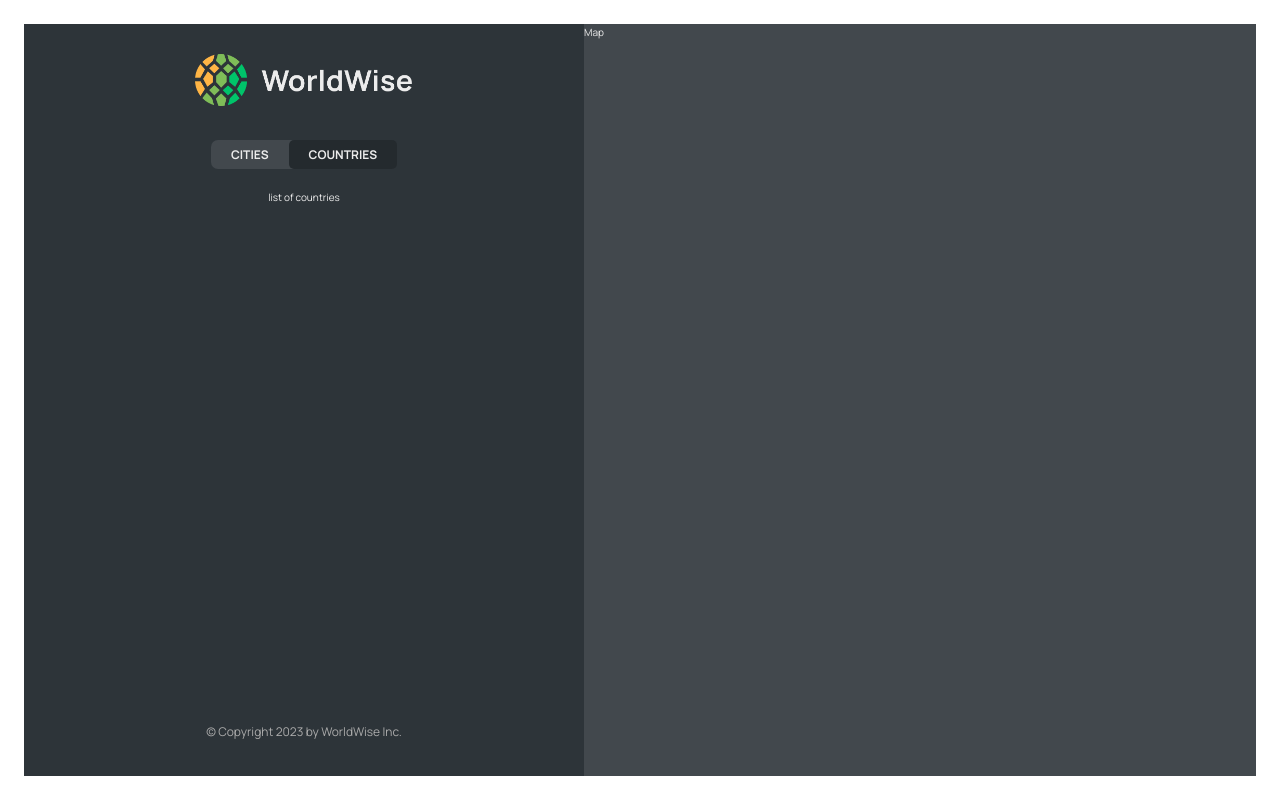
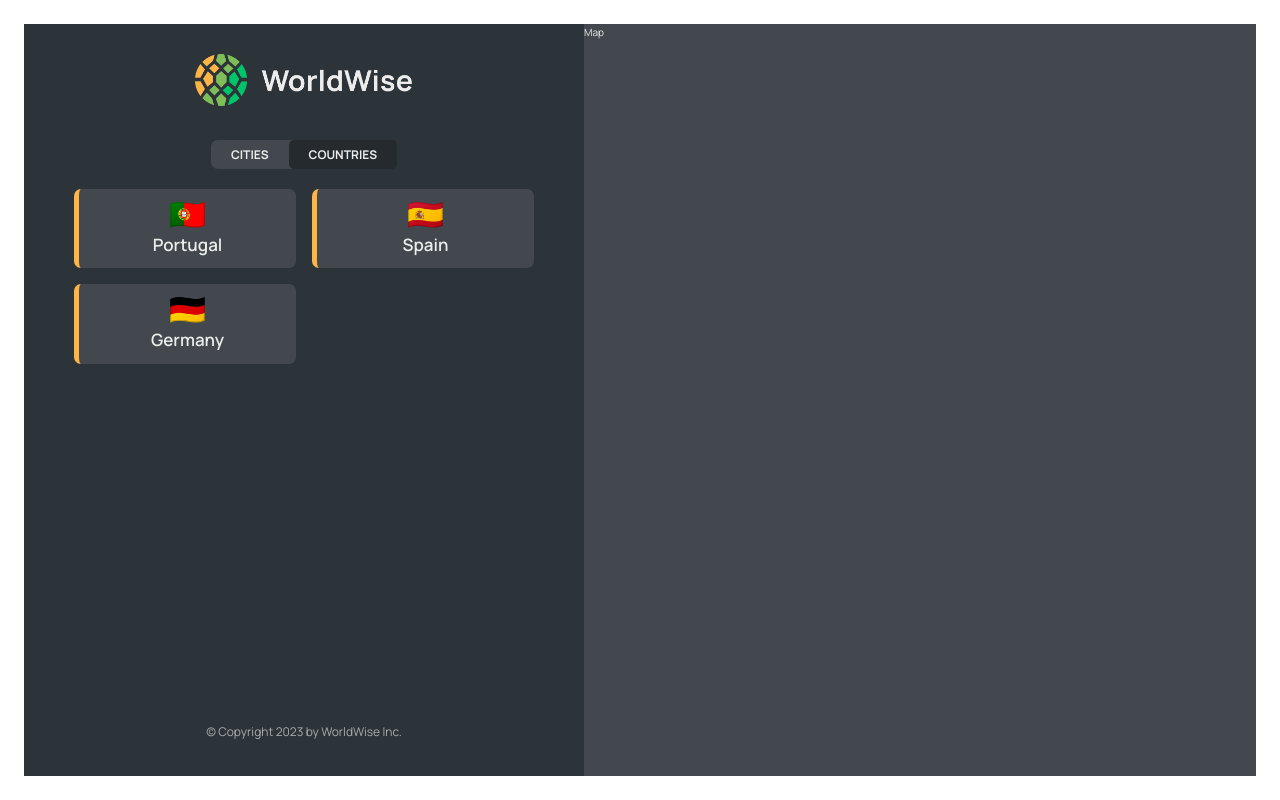
Before and after one commit to ladyami/Travel-Wise, a React (Vite) app in the folder worldwise/: page /app/countries in a window 1280 px wide. Built offline with nearby package versions, Linux system fonts and the light colour scheme; data requests are answered from the project's data file.

Commit message:
Add list of countries

```diff
--- a/worldwise/src/App.jsx
+++ b/worldwise/src/App.jsx
@@ -10,6 +10,7 @@
 import Login from "./pages/Login";
 import CityList from "./components/CityList";
 import { useEffect, useState } from "react";
+import CountryList from "./components/CountryList";
 
 const BASE_URL = 'http://localhost:9000';
 
@@ -43,7 +44,7 @@
       <Route path="app" element={<AppLayout/>}>
         <Route index element={<CityList cities={cities} isLoading={isLoading} />} />
         <Route path="cities" element={<CityList cities={cities} isLoading={isLoading} />} />
-        <Route path="countries" element={<p> list of countries</p>} />
+        <Route path="countries" element={<CountryList cities={cities} isLoading={isLoading} />} />
         <Route path="form" element={<p>form </p>} />
       </Route>
       <Route path="*" element={<PageNotFound/>} />
--- /dev/null
+++ b/worldwise/src/components/CountryList.jsx
@@ -0,0 +1,26 @@
+import React from 'react';
+import Sipnner from './Sipnner';
+import styles from './CountryList.module.css';
+import CountryItem from './CountryItem';
+import Message from './Message'
+
+const CountryList = ({cities, isLoading}) => {
+
+   if(isLoading) return <Sipnner/>;
+   if (!cities.length) return (  <Message message='Add your first city by clicking on a city on the map' />
+   );
+
+   const countries = cities.reduce((arr, city) => {
+   if (!arr.map((el) => el.country).includes(city.country))
+   return[...arr, {country: city.country, emoji: city.emoji}]
+    else return arr
+    }, []);
+
+  return (
+    <ul className={styles.countryList}>
+      {countries.map((country) => (  <CountryItem country={country} />))}
+    </ul>
+  )
+}
+
+export default CountryList
--- a/worldwise/src/components/CountryList.module.css
+++ b/worldwise/src/components/CountryList.module.css
@@ -2,7 +2,7 @@
   width: 100%;
   height: 65vh;
   list-style: none;
-  overflow-y: scroll;
+  /*overflow-y: scroll;*/
   overflow-x: hidden;
 
   display: grid;
```
